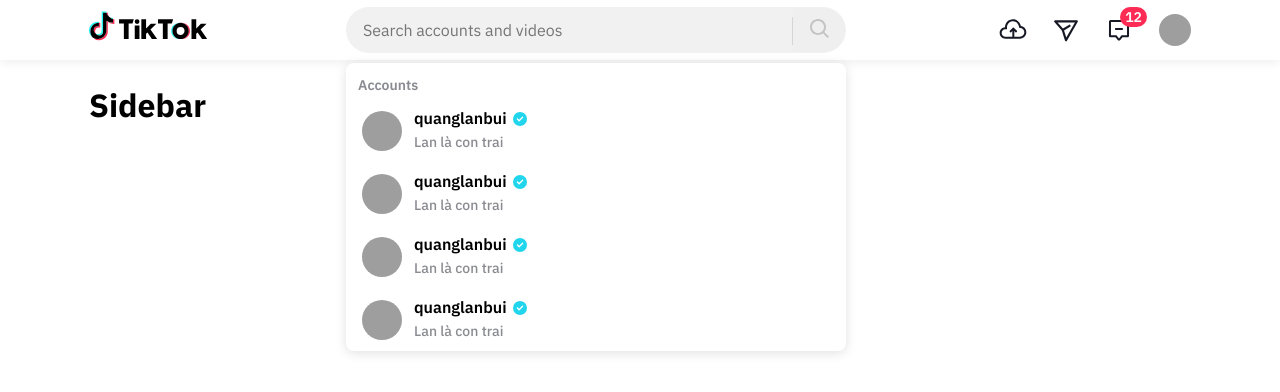
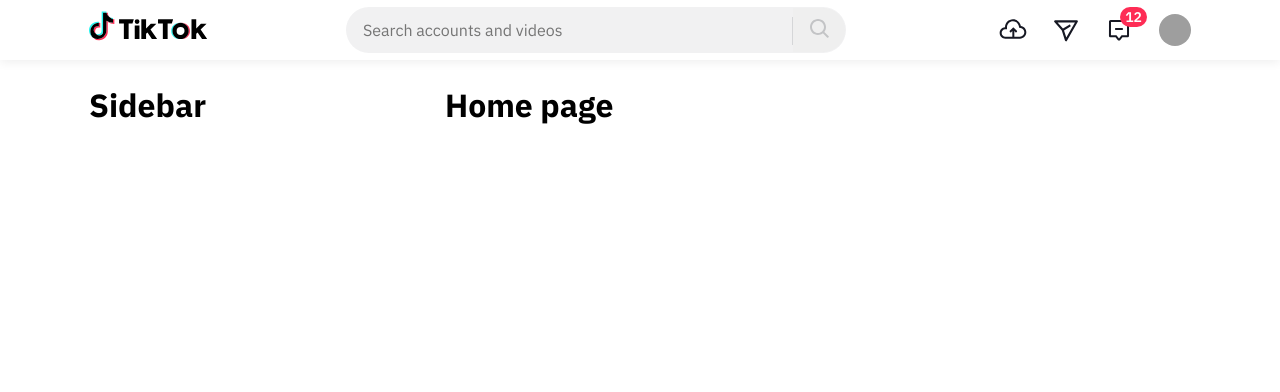
Before and after one commit to hoanganh170402/tiktok-ui, a React (Create React App) app: page / in a window 1280 px wide. Shown: the top 392 px of the page. Built offline with nearby package versions, Linux system fonts and the light colour scheme; grey boxes are pictures that could not be loaded.

Commit message:
build logic header #2

```diff
--- a/src/components/AccountItem/index.js
+++ b/src/components/AccountItem/index.js
@@ -1,27 +1,24 @@
 import { FontAwesomeIcon } from '@fortawesome/react-fontawesome';
 import { faCircleCheck } from '@fortawesome/free-solid-svg-icons';
+import { Link } from 'react-router-dom';
 import classNames from 'classnames/bind';
 
 import styles from './AccountItem.module.scss';
 import Image from '~/components/Image';
 
 const cx = classNames.bind(styles);
-function AccountItem() {
+function AccountItem({ data }) {
     return (
-        <div className={cx('wrapper')}>
-            <Image
-                className={cx('avatar')}
-                src="https://p16-sign-useast2a.tiktokcdn.com/tos-useast2a-avt-0068-giso/d427cb356d6b2d79005fde9f642f3d7a~tplv-tiktokx-cropcenter:300:300.webp?dr=14577&refresh_token=702e05df&x-expires=1747900800&x-signature=JIYUVL7soCKlWaIJnFrErkHb900%3D&t=4d5b0474&ps=13740610&shp=a5d48078&shcp=c1333099&idc=my"
-                alt="hoaa"
-            />
+        <Link to={`/@${data.nickname}`} className={cx('wrapper')}>
+            <Image className={cx('avatar')} src={data.avatar} alt={data.full_name} />
             <div className={cx('info')}>
                 <h4 className={cx('name')}>
-                    <span>quanglanbui</span>
-                    <FontAwesomeIcon className={cx('check')} icon={faCircleCheck} />
+                    <span>{data.full_name}</span>
+                    {data.tick && <FontAwesomeIcon className={cx('check')} icon={faCircleCheck} />}
                 </h4>
-                <span className={cx('username')}>Lan là con trai</span>
+                <span className={cx('username')}>{data.nickname}</span>
             </div>
-        </div>
+        </Link>
     );
 }
 
--- a/src/components/Image/index.js
+++ b/src/components/Image/index.js
@@ -1,9 +1,9 @@
-import { useState, forwardRef } from 'react';
+import { useState } from 'react';
 import classNames from 'classnames';
 import img from '~/assets/images';
 import styles from './image.module.scss';
 
-function Image({ className, alt, src, fallback: customFallBack = img.noImage, ...passProps }, ref) {
+function Image({ className, alt, src, fallback: customFallBack = img.noImage, ...passProps }) {
     const [fallback, setFallback] = useState('');
 
     const handleError = () => {
@@ -12,15 +12,13 @@
 
     return (
         <img
-            ref={ref}
             className={classNames(styles.wrapper, className)}
             alt={alt}
             src={fallback || src}
             {...passProps}
             onError={handleError}
-
         />
     );
 }
 
-export default forwardRef(Image);
+export default Image;
--- a/src/components/Layout/components/Search/Search.module.scss
+++ b/src/components/Layout/components/Search/Search.module.scss
@@ -69,6 +69,16 @@
 }
 
 .loading {
+    animation: spining 0.8s linear infinite;
+}
+
+@keyframes spining {
+    from {
+        transform: translateY(-50%) rotate(0);
+    }
+    to {
+        transform: translateY(-50%) rotate(360deg);
+    }
 }
 
 .search-btn {
--- a/src/components/Layout/components/Search/index.js
+++ b/src/components/Layout/components/Search/index.js
@@ -14,14 +14,29 @@
     const [searchResult, setSearchResult] = useState([]);
     const [searchValue, setSearchValue] = useState('');
     const [showResult, setShowResult] = useState(true);
+    const [loading, setLoading] = useState(false);
 
     const inputRef = useRef();
 
     useEffect(() => {
-        setTimeout(() => {
-            setSearchResult([1, 2, 3, 4, 5]);
-        }, 0);
-    }, []);
+        if (!searchValue.trim()) {
+            setSearchResult([]);
+            return;
+        }
+
+        setLoading(true);
+
+        fetch(`https://tiktok.fullstack.edu.vn/api/users/search?q=${encodeURIComponent(searchValue)}&type=less`)
+            .then((res) => res.json())
+            .then((res) => {
+                setSearchResult(res.data);
+                setLoading(false);
+            })
+            .catch((err) => {
+                console.log(err);
+                setLoading(false);
+            });
+    }, [searchValue]);
 
     // Handel logic
     const handleClear = () => {
@@ -42,10 +57,9 @@
                 <div className={cx('search-result')} tabIndex="-1" {...attrs}>
                     <PopperWrapper>
                         <h4 className={cx('search-title')}>Accounts</h4>
-                        <AccountItem />
-                        <AccountItem />
-                        <AccountItem />
-                        <AccountItem />
+                        {searchResult.map((result) => {
+                            return <AccountItem key={result.id} data={result} />;
+                        })}
                     </PopperWrapper>
                 </div>
             )}
@@ -61,12 +75,12 @@
                     onFocus={() => setShowResult(true)}
                 />
 
-                {!!searchValue && (
+                {!!searchValue && !loading && (
                     <button className={cx('clear')} onClick={handleClear}>
                         <FontAwesomeIcon icon={faCircleXmark} />
                     </button>
                 )}
-                {/* <FontAwesomeIcon className={cx('loading')} icon={faSpinner} /> */}
+                {loading && <FontAwesomeIcon className={cx('loading')} icon={faSpinner} />}
                 <button className={cx('search-btn')}>
                     <SearchIcon className={cx('search-icon')} />
                 </button>
--- a/src/routes/index.js
+++ b/src/routes/index.js
@@ -1,13 +1,13 @@
 import { Home, Following, Upload, Profile } from '~/pages';
 
 // layout
-import {HeaderOnly} from '~/components/Layout'
+import { HeaderOnly } from '~/components/Layout';
 
 const publicRoutes = [
     { path: '/', component: Home },
     { path: '/following', component: Following },
-    { path: '/upload', component: Upload, layout: null},
-    { path: '/profile', component: Profile, layout: HeaderOnly}
+    { path: '/upload', component: Upload, layout: HeaderOnly },
+    { path: '/:nickname', component: Profile, layout: null },
 ];
 
 const privateRoutes = [];
```
Also changed, not shown: public/index.html (+2 -6 lines).
